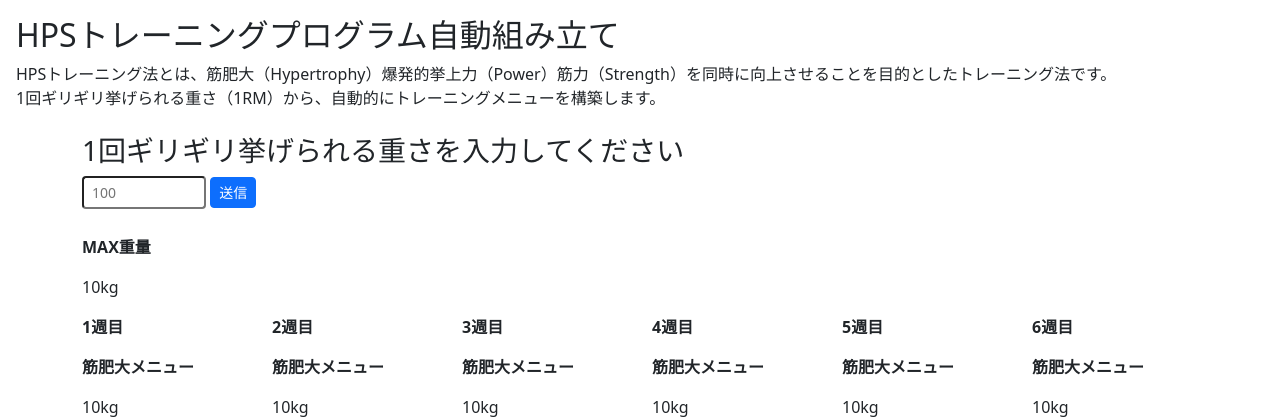
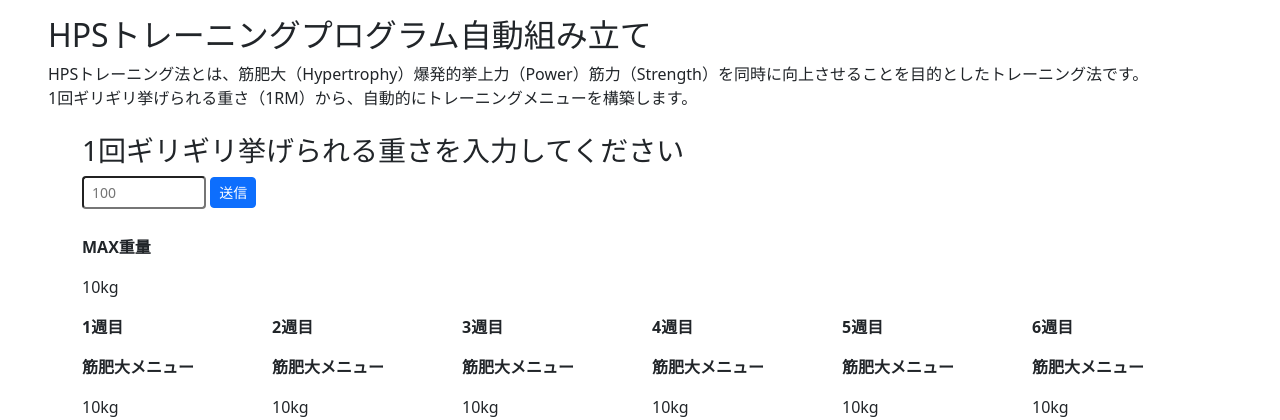
Before and after one commit to howanpin/test_web_app, a Django app: template testApp1/templates/hps_program.html in a window 1280 px wide. Shown: the top 420 px of the page. Run offline with Django 3.2, Linux system fonts and the light colour scheme; the template is opened without the code that fills it: most values are stand-ins (such as "Sample title", 1, 10 or a date in 2020); some libraries are stand-ins or nearby versions.

Commit message:
[フロント改修]レイアウト修正

```diff
--- a/testApp1/templates/hps_program.html
+++ b/testApp1/templates/hps_program.html
@@ -10,7 +10,7 @@
   <title>HPSトレーニングプログラム自動組み立て</title>
 </head>
 <body>
-  <div class="header pt-3 ps-3">
+  <div class="header pt-3 ps-5">
     <h2>HPSトレーニングプログラム自動組み立て</h2>
     <p class = "m-0">HPSトレーニング法とは、筋肥大（Hypertrophy）爆発的挙上力（Power）筋力（Strength）を同時に向上させることを目的としたトレーニング法です。</p>
     <p class = "m-0">1回ギリギリ挙げられる重さ（1RM）から、自動的にトレーニングメニューを構築します。</p>
```
